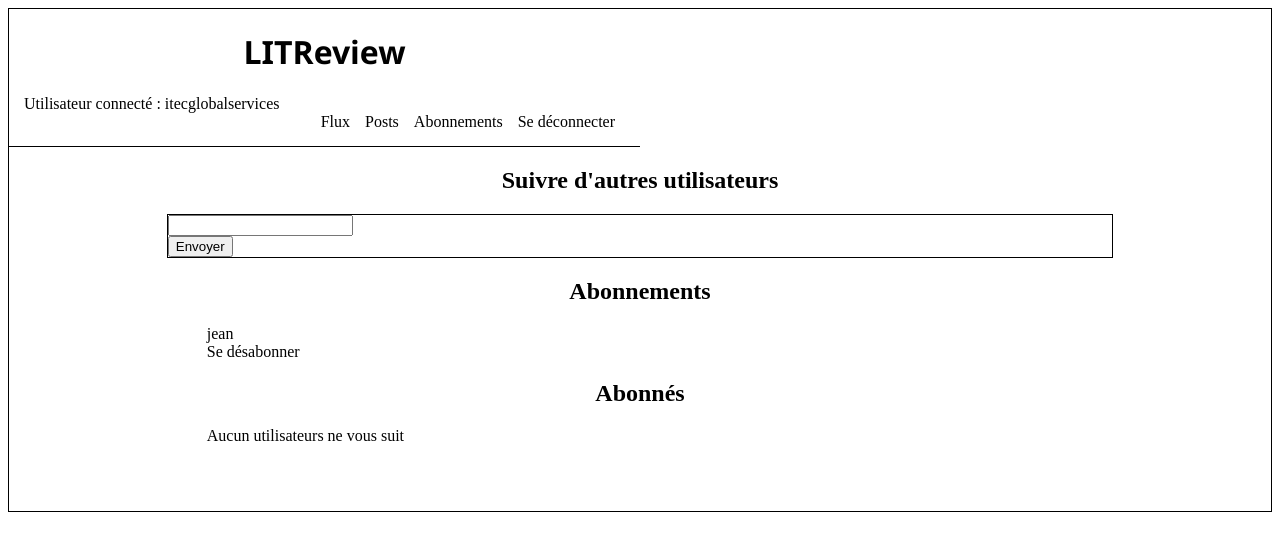
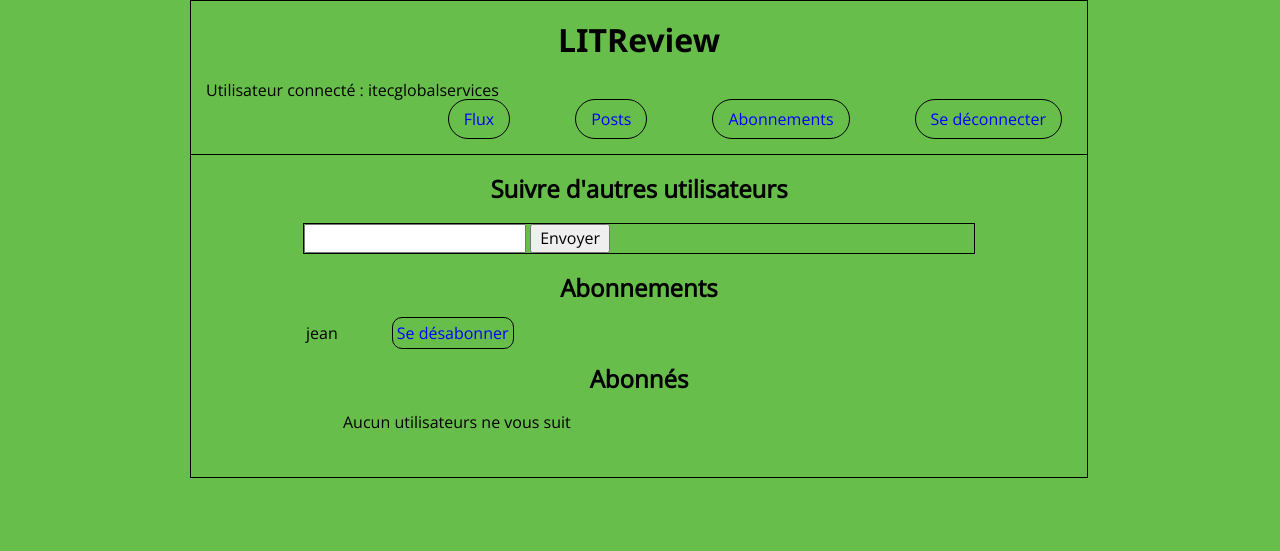
Before and after one commit to OumarFC/Projet_OC09, a Django app: page /subscriptions/ in a window 1280 px wide. Shown: the top 551 px of the page. Run offline with Django 4.2, Linux system fonts and the light colour scheme; a user stored in the database is signed in; data comes from the database, SQL or seed files in the repository; both versions use the stored data as it was after the commit.

Commit message:
Mise à jour des fonctionnalités et feuille de style

```diff
--- a/LITReview/LITReview/settings.py
+++ b/LITReview/LITReview/settings.py
@@ -122,11 +122,12 @@ USE_TZ = True
 # Static files (CSS, JavaScript, Images)
 # https://docs.djangoproject.com/en/4.1/howto/static-files/
 
-STATIC_URL = 'static/'
+STATIC_URL = '/static/'
 
 STATICFILES_DIRS = (
 
-    os.path.join(BASE_DIR,  'static/'),
+    os.path.join(BASE_DIR, 'static'),
+
 )
 
 MEDIA_ROOT = Path(BASE_DIR, 'medias')
--- a/LITReview/static/css/style.css
+++ b/LITReview/static/css/style.css
@@ -1,13 +1,21 @@
+
+@import url('https://fonts.googleapis.com/css2?family=Open+Sans:wght@300&display=swap');
 header
 {
     border-bottom: 1px solid black;
-    width: 50%;
 }
 
 body
 {
     border: 1px solid black;
-    padding-bottom: 50px;
+    padding-bottom: 30px;
+    font-family: "open sans", helvetica, Arial, sans-serif;
+    background-color: #fefefe;
+    background: #67BE4B;
+    width: 70%;
+    position: absolute;
+    right: 15%;
+    align-content: center;
 }
 
 #mainTitle
@@ -19,7 +27,9 @@ body
 {
     margin-right: 15px;
     margin-bottom: 15px;
-
+    border-radius: 20px;
+    border: 1px solid black;
+    padding: 10px 15px;
 }
 
 #header_menu
@@ -80,6 +90,11 @@ h1
 {
     border: 1px, solid, black;
     margin-left: 15px;
+    margin-right: 15px;
+    margin-bottom: 20px;
+    border-radius: 20px;
+    border: 1px solid black;
+    padding: 10px 15px;
 }
 
 form
@@ -90,8 +105,18 @@ form
 
 a
 {
-    color: black;
+    color: blue;
+    margin-left: 50px;
+    margin-right: 10px;
+    margin-bottom: 10px;
+    border-radius: 10px;
+    border: 1px solid black;
+    padding: 4px 4px;
     text-decoration: none;
+}
+a:focus,
+a:hover {
+  text-decoration-color: blueviolet;
 }
 
 .ticket
@@ -134,4 +159,45 @@ a
 .subscriber_list
 {
     display: flex;
+    text-align: right;
+    margin-left: 5px;
 }
+
+input {
+  font: inherit;
+  padding: 0.2em 0.5em;
+}
+
+#btn__goToLogin {
+ color: blue;
+ font-size: 14px;
+ width: 135px;
+ height: 30px;
+ margin: 1px;
+ padding: 1px;
+ border: 1px, solid, black;
+ background-color: burlywood;
+}
+
+#btn__validateRegistration {
+ color: blue;
+ font-size: 14px;
+ width: 135px;
+ height: 30px;
+ margin: 1px;
+ padding: 1px;
+ border: 1px, solid, black;
+ background-color: burlywood;
+}
+
+#btn__toLogin {
+ color: blue;
+ font-size: 14px;
+ width: 135px;
+ height: 30px;
+ margin: 1px;
+ padding: 1px;
+ border: 1px, solid, black;
+ background-color: burlywood;
+
+}
--- a/LITReview/subscriptions/forms.py
+++ b/LITReview/subscriptions/forms.py
@@ -2,7 +2,6 @@ from django import forms
 from django.contrib.auth.models import User
 
 from .models import UserFollows
-
 
 class SubscriptionsForm(forms.ModelForm):
     class Meta:
--- a/LITReview/subscriptions/templates/subscriptions/subscriptions.html
+++ b/LITReview/subscriptions/templates/subscriptions/subscriptions.html
@@ -4,17 +4,22 @@
     <form method="POST" enctype="multipart/form-data">
         {% csrf_token %}
         <div class="forms">
-            <div>{{ form }}</div>
-            <input type="submit" value="Envoyer">
+            <tr>
+                <td>{{ form }}</td>
+                <td><input type="submit" value="Envoyer"></td>
+            </tr>
         </div>
     </form>
     <h2 style="text-align: center;">Abonnements</h2>
-    <ul>
-        {% for user in user_follows %}
+    <table>
+        <tr>
+            {% for user in user_follows %}
             {% if  user.user == current_user%}
-                <li class="subscriber_list">{{ user.followed_user }}</li><a href={% url 'subscriptions_delete' user.pk %}>Se désabonner</a>
-            {% endif %}
-    </ul>
+            <td>{{ user.followed_user }}</td>
+            <td><a href={% url 'subscriptions_delete' user.pk %}>Se désabonner</a> </td>
+             {% endif %}
+        </tr>
+    </table>
         {% empty %}
             <p>Vous ne suivez aucun utilisateurs</p>
         {% endfor %}
--- a/LITReview/templates/index.html
+++ b/LITReview/templates/index.html
@@ -3,7 +3,8 @@
 <html lang="en">
 <head>
     <meta charset="UTF-8">
-	<link rel="stylesheet" type="text/css" href="{% static '/css/style.css' %}">
+    <link rel="stylesheet" type="text/css" href="https://cdnjs.cloudflare.com/ajax/libs/normalize/8.0.1/normalize.min.css">
+	<link rel="stylesheet" type="text/css" href="{% static  'css/style.css' %}">
     {% if title%}
         <title>LITReview - {{ title }}</title>
     {% else %}
```
Also changed, not shown: LITReview/db.sqlite3, LITReview/medias/ticket_pics/03da11f81eda5e742df8a39e90c21c70_HKBzOTv.jpg (added), LITReview/medias/ticket_pics/03da11f81eda5e742df8a39e90c21c70_abKbTFh.jpg (added).
